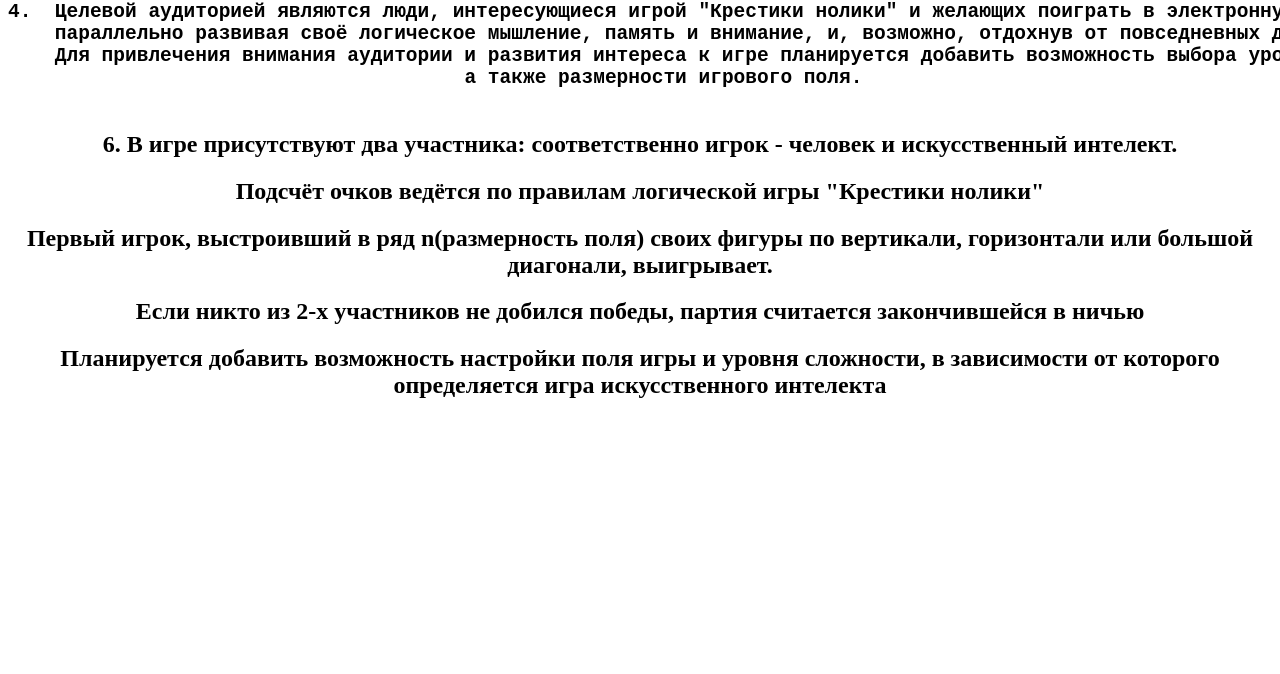
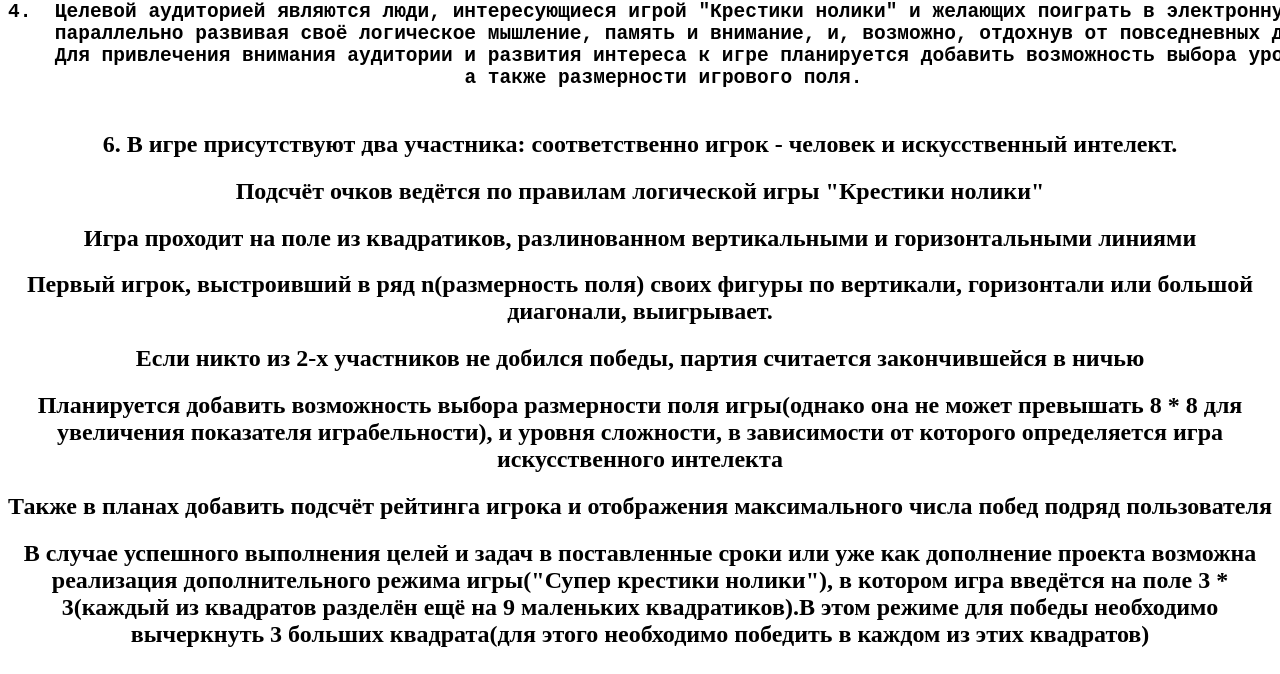
Before and after one commit to sergeishel123/Web_Project, a plain HTML site: page init.html in a window 1280 px wide. Shown: the part 126-800 px from the top of the page. Drawn offline with Linux system fonts and the light colour scheme.

Commit message:
Update init.html

```diff
--- a/init.html
+++ b/init.html
@@ -27,13 +27,24 @@
         Подсчёт очков ведётся по правилам логической игры "Крестики нолики"
     </h2>
     <h2>
+        Игра проходит на поле из квадратиков, разлинованном вертикальными и горизонтальными линиями
+    </h2>
+    <h2>
         Первый игрок, выстроивший в ряд n(размерность поля) своих фигуры по вертикали, горизонтали или большой диагонали, выигрывает.
     </h2>
     <h2>
         Если никто из 2-х участников не  добился победы, партия считается закончившейся в ничью
     </h2>
     <h2>
-        Планируется добавить возможность настройки поля игры и уровня сложности, в зависимости от которого определяется игра искусственного интелекта
+        Планируется добавить возможность выбора размерности поля игры(однако она не может превышать 8 * 8 для увеличения показателя играбельности), и уровня сложности, в зависимости от которого определяется игра искусственного интелекта
+    </h2>
+    <h2>
+        Также в планах добавить подсчёт рейтинга игрока и отображения максимального числа побед подряд пользователя
+    </h2>
+    <h2>
+        В случае успешного выполнения целей и задач в поставленные сроки или уже как дополнение проекта возможна реализация дополнительного режима игры("Супер крестики нолики"),
+        в котором игра введётся на поле 3 * 3(каждый из квадратов разделён ещё на 9 маленьких квадратиков).В этом режиме для победы необходимо
+        вычеркнуть 3 больших квадрата(для этого необходимо победить в каждом из этих квадратов)
     </h2>
     </div>
 </body>
```
